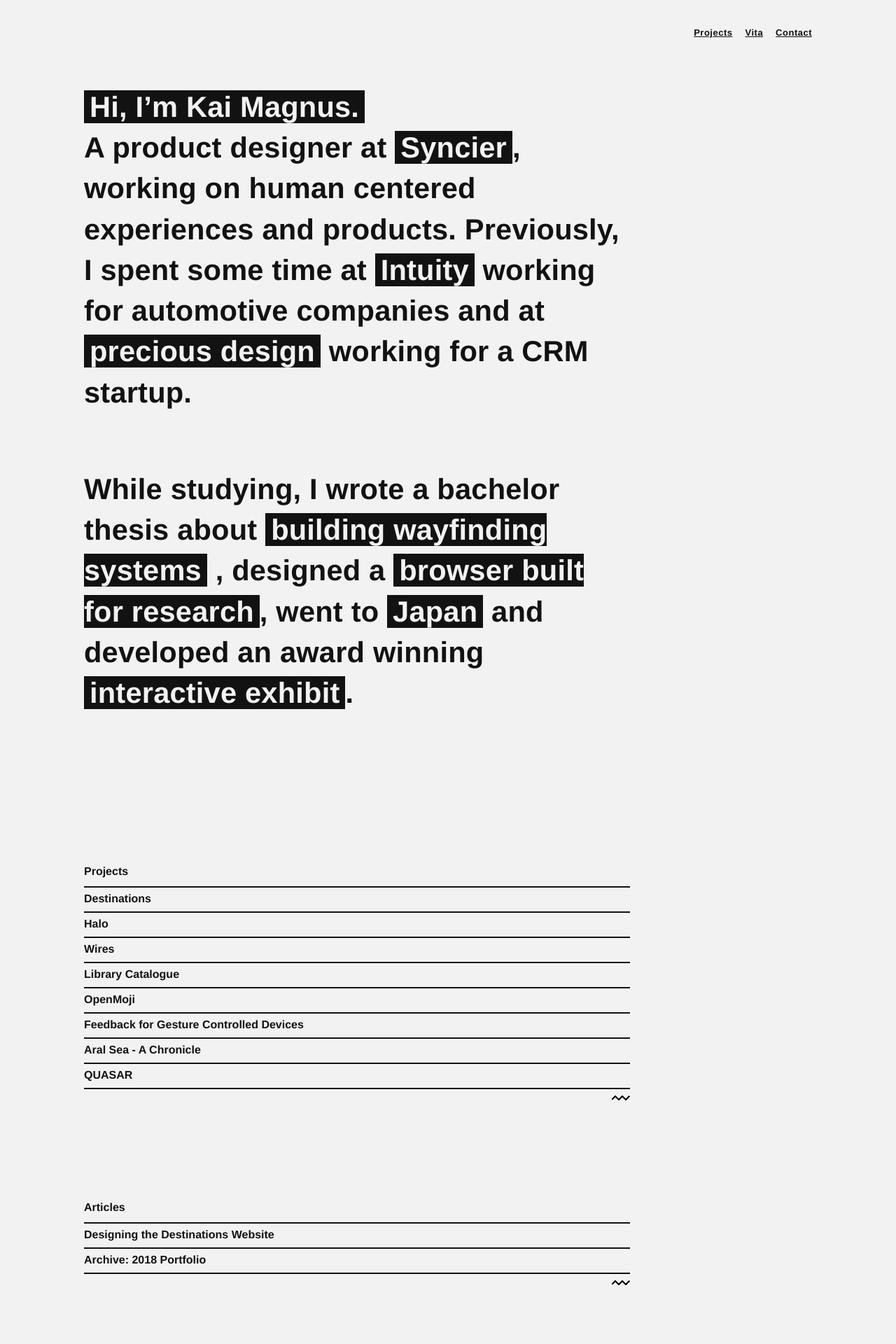
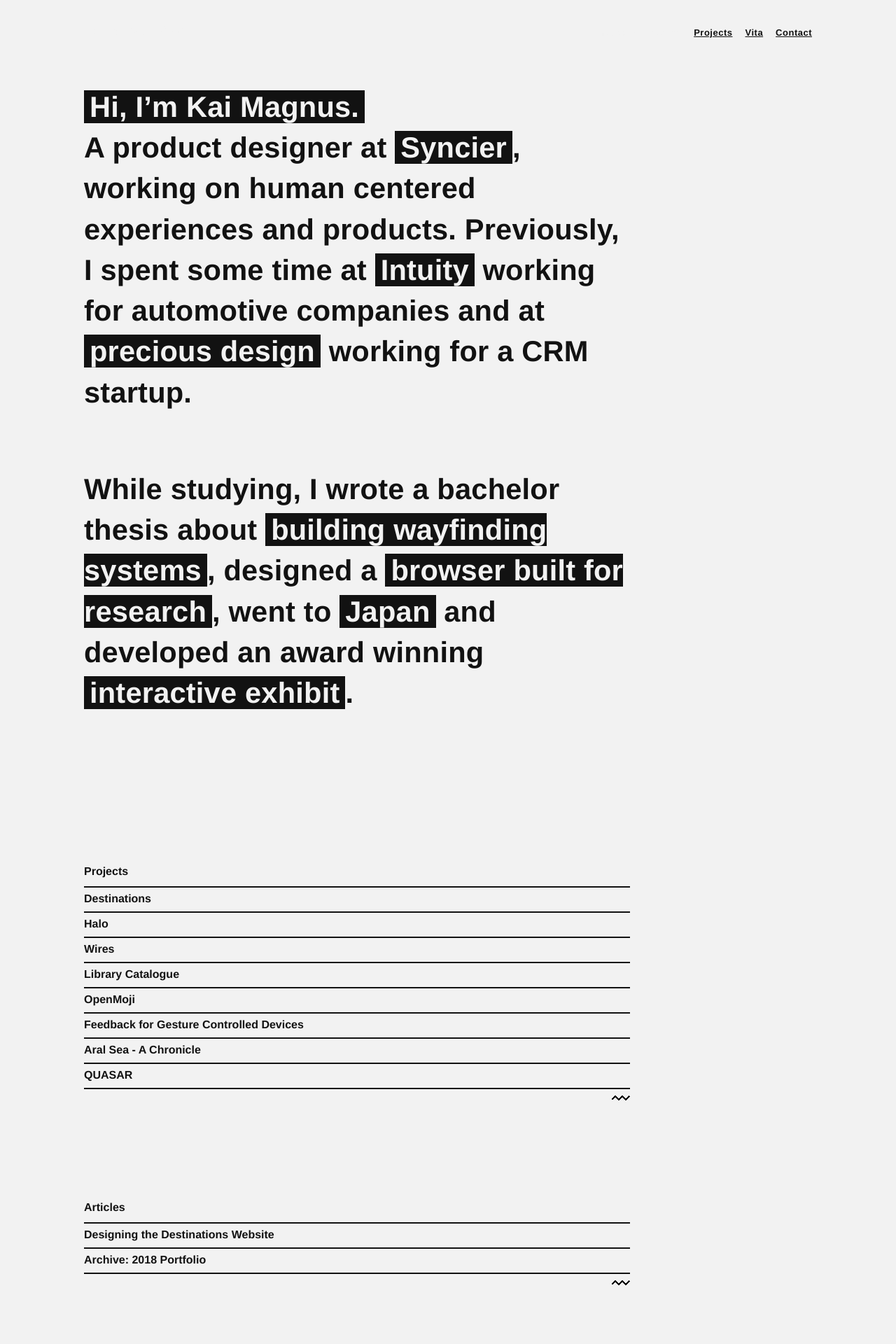
Before and after one commit to KaiMagnusMueller/kaimagnus.de, a Jekyll site: the page built from index.html, in a window 1280 px wide. Shown: the top 1920 px of the page at 70% size. Built offline with Jekyll 4.4.1, drawn with Linux system fonts in a browser that asks for light colours; nearby versions of some CDN libraries; some web fonts are replaced; library files that are not in the unit come from our copies.

Commit message:
margin adjustments
- typo
- header margin adjustments

```diff
--- a/_scss/_project.scss
+++ b/_scss/_project.scss
@@ -98,14 +98,10 @@
 }
 
 .header-title {
-  width: 50%;
   top: 20px;
   // padding-top: 31px;
   z-index: 1;
-  margin: auto;
-  margin: 60px auto 60px;
-
-position: sticky;
+  margin: 0 auto 30px;
 
 h1 {
   line-height: 1em;
--- a/assets/js/src/main.js
+++ b/assets/js/src/main.js
@@ -742,28 +742,28 @@
 }
 
 
-console.log("test");
-const titleObserver = new IntersectionObserver(titleObsCallback, { threshold: 1 });
+// console.log("test");
+// const titleObserver = new IntersectionObserver(titleObsCallback, { threshold: 1 });
 
-let helperElem = document.getElementsByClassName("sticky-helper")
-let titleElem = document.getElementsByClassName("header-title")
+// let helperElem = document.getElementsByClassName("sticky-helper")
+// let titleElem = document.getElementsByClassName("header-title")
 
-titleObserver.observe(helperElem[0])
+// titleObserver.observe(helperElem[0])
 
-function titleObsCallback(elems) {
-    console.log(elems);
+// function titleObsCallback(elems) {
+//     console.log(elems);
 
-    elems.forEach(function (elem) {
-    console.log(elem.intersectionRatio);
-    console.log(titleElem[0].classList.contains("floating"));
-    console.log(titleElem[0].classList);
+//     elems.forEach(function (elem) {
+//     console.log(elem.intersectionRatio);
+//     console.log(titleElem[0].classList.contains("floating"));
+//     console.log(titleElem[0].classList);
 
-        if (elem.intersectionRatio < 1 && titleElem[0].classList.contains("floating") == false ) {
-            console.log("intersect");
-            titleElem[0].classList.toggle('floating')
-        } else if (elem.intersectionRatio == 1 && titleElem[0].classList.contains("floating") == true ){
-            console.log("intersect");
-            titleElem[0].classList.toggle('floating')
-        }
-    })
-}
+//         if (elem.intersectionRatio < 1 && titleElem[0].classList.contains("floating") == false ) {
+//             console.log("intersect");
+//             titleElem[0].classList.toggle('floating')
+//         } else if (elem.intersectionRatio == 1 && titleElem[0].classList.contains("floating") == true ){
+//             console.log("intersect");
+//             titleElem[0].classList.toggle('floating')
+//         }
+//     })
+// }
--- a/index.html
+++ b/index.html
@@ -18,7 +18,7 @@
         </p>
         <p>
             While studying, I wrote a bachelor thesis about <a
-                href="{% link _posts/2020-08-20-destinations.md %}">building wayfinding systems</a> , designed a <a
+                href="{% link _posts/2020-08-20-destinations.md %}">building wayfinding systems</a>, designed a <a
                 href="{% link _posts/2020-02-15-Halo.md %}">browser built for research</a>, went to <a
                 href="https://www.zokei.ac.jp">Japan</a> and developed an award winning <a
                 href="{% link _posts/2017-02-12-aralsea.md %}">interactive exhibit</a>.
```
